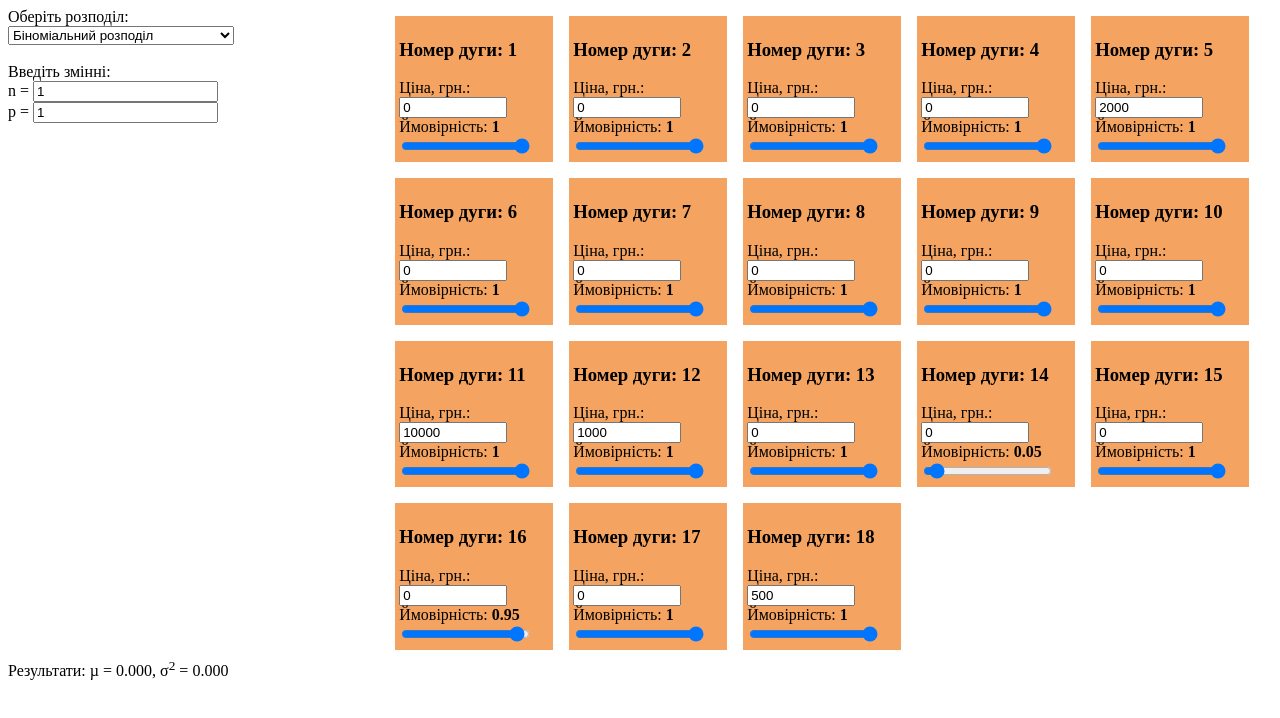
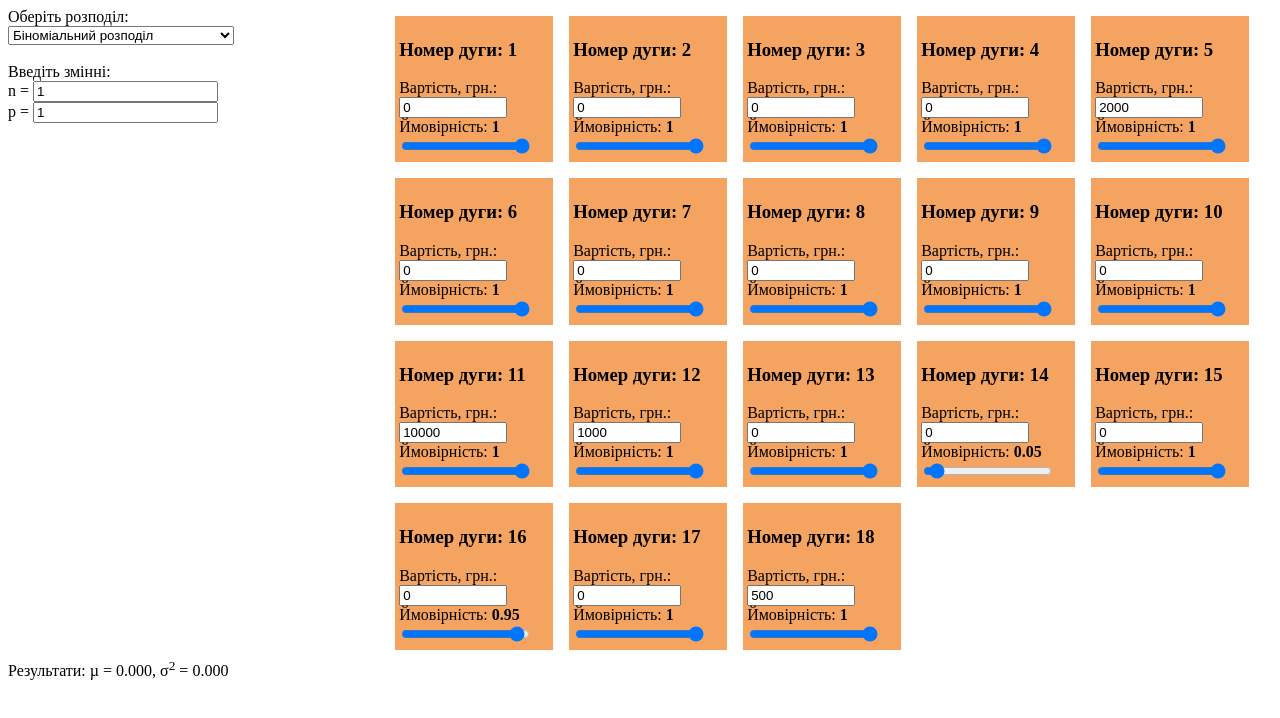
Before and after one commit to Unerty/gert, a Gatsby site: page / in a window 1280 px wide. Built offline with nearby package versions, Linux system fonts and the light colour scheme; Gatsby itself is replaced by a stand-in of ours.

Commit message:
Rename price

```diff
--- a/src/components/Path.tsx
+++ b/src/components/Path.tsx
@@ -32,7 +32,7 @@ export default class Path extends React.Component<IProps, IState> {
         padding: '0.25rem'
       }}>
         <h3>Номер дуги: {id}</h3>
-        <span>Ціна, грн.:<br/></span>
+        <span>Вартість, грн.:<br/></span>
         <input type="number" onChange={event => this.setState({ additiveParameter: Number(event.target.value) })}
                value={additiveParameter.toString()} min={0} step={0.01}
                style={{width: '100px'}}
```
